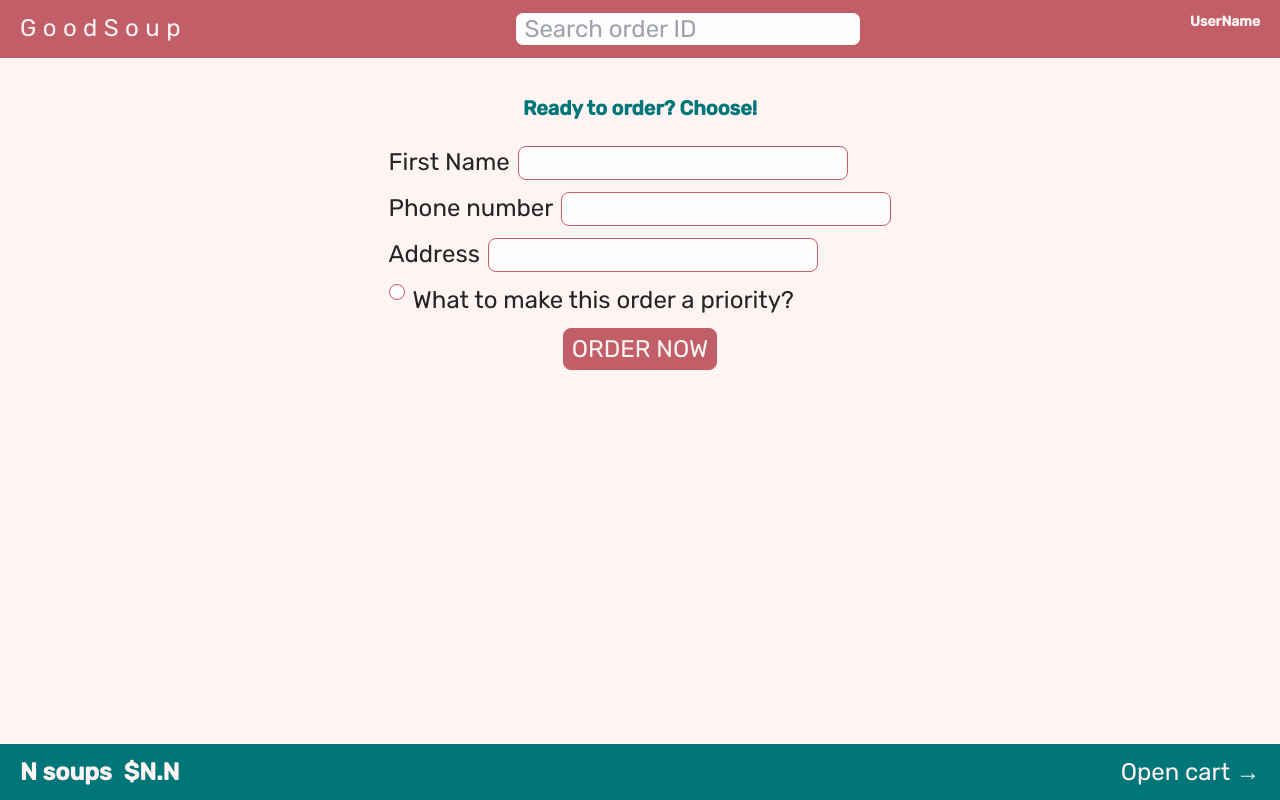
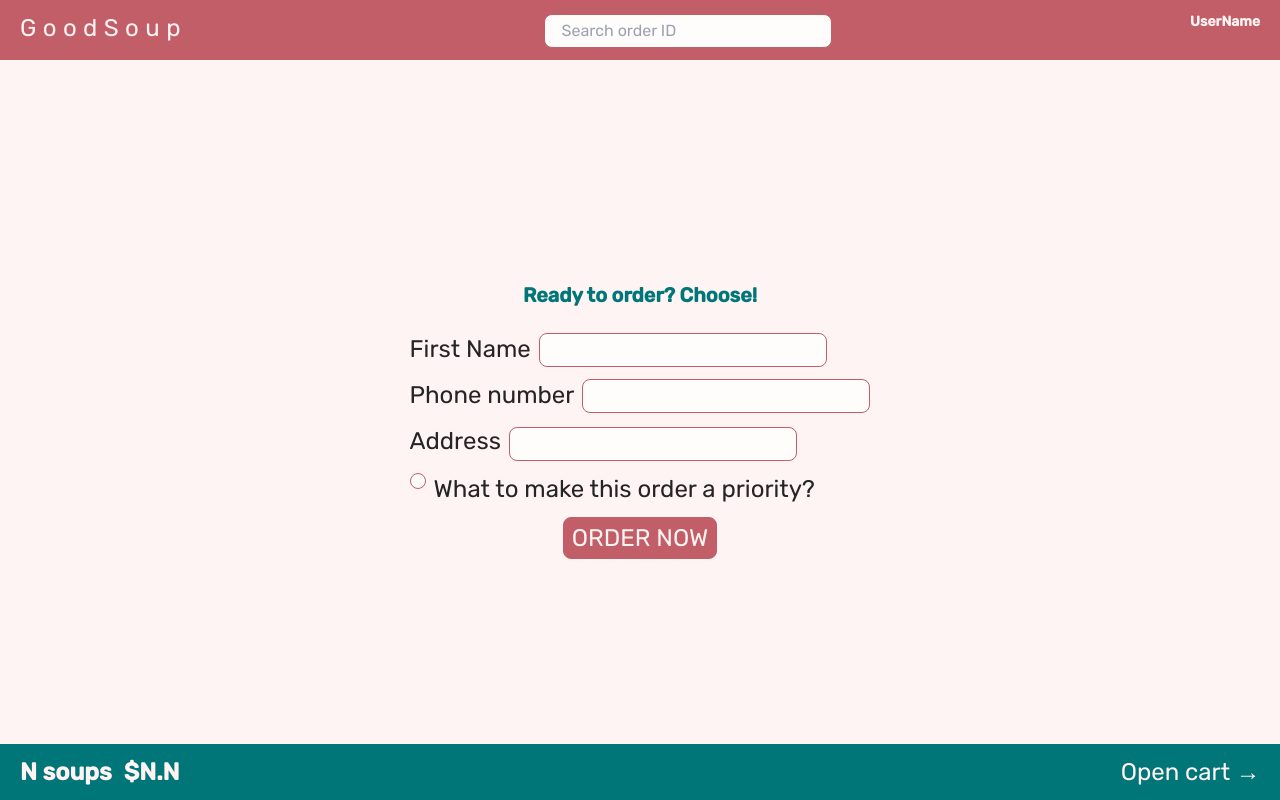
Before and after one commit to myrahkis/good-soup-shop, a React (Vite) app: page /order/new in a window 1280 px wide. Built offline with nearby package versions, Linux system fonts and the light colour scheme.

Commit message:
more styling

```diff
--- a/src/features/menu/Menu.jsx
+++ b/src/features/menu/Menu.jsx
@@ -6,9 +6,8 @@ function Menu() {
   const menu = useLoaderData();
 
   // console.log(menu);
-
   return (
-    <ul className="flex justify-evenly gap-9 py-12 px-5 flex-wrap">
+    <ul className="grid grid-cols-4 gap-y-12 gap-x-11 px-20 py-10 mt-[60rem] mb-4">
       {menu.map((soup) => (
         <MenuItem key={soup.idMeal} soup={soup} />
       ))}
--- a/src/features/menu/MenuItem.jsx
+++ b/src/features/menu/MenuItem.jsx
@@ -3,15 +3,21 @@ function MenuItem({ soup }) {
   const { strMeal: soupName, strArea: country, strMealThumb: picture } = soup;
 
   return (
-    <li className="max-w-72 text-center text-base text-dark-text-color">
+    <li className="flex min-w-60 max-w-60 flex-col text-base text-dark-text-color">
       <img
         src={picture}
         alt={`${soup.strMeal} pic`}
-        className="mb-1 h-[17rem] w-[17rem] rounded-2xl border border-emphasis-color"
+        className="mb-3 h-[14rem] w-[14rem] self-center rounded-2xl duration-100 hover:translate-y-0.5 shadow-xl"
       />
       <div>
         <h4 className="font-semibold uppercase">{soupName}</h4>
         <p>Cuisine: {country}</p>
+      </div>
+      <div className="mt-2 flex w-full items-center justify-between">
+        <p>$N</p>
+        <button className="rounded-lg bg-main-color px-3 py-1 text-light-text-color hover:bg-secondary-color hover:text-dark-text-color">
+          ADD
+        </button>
       </div>
     </li>
   );
--- a/src/features/order/CreateOrder.jsx
+++ b/src/features/order/CreateOrder.jsx
@@ -39,7 +39,7 @@ function CreateOrder() {
         <div className="flex gap-2">
           <label>First Name</label>
           <input
-            className="bg-light-bg-color rounded-lg border border-main-color"
+            className="input"
             type="text"
             name="customer"
             required
@@ -48,7 +48,7 @@ function CreateOrder() {
         <div className="flex gap-2">
           <label>Phone number</label>
           <input
-            className="bg-light-bg-color rounded-lg border border-main-color"
+            className="input"
             type="tel"
             name="phone"
             required
@@ -59,7 +59,7 @@ function CreateOrder() {
           <label>Address</label>
           <div>
             <input
-              className="bg-light-bg-color rounded-lg border border-main-color"
+              className="input"
               type="text"
               name="address"
               required
@@ -68,7 +68,7 @@ function CreateOrder() {
         </div>
         <div className="flex gap-2">
           <input
-            className="bg-light-bg-color h-4 w-4 appearance-none rounded-lg border border-main-color text-emphasis-color checked:bg-main-color"
+            className="bg-light-bg-color h-4 w-4 appearance-none rounded-lg border border-main-color checked:bg-main-color"
             type="checkbox"
             name="priority"
             id="priority"
--- a/src/features/order/SearchOrder.jsx
+++ b/src/features/order/SearchOrder.jsx
@@ -20,7 +20,7 @@ function SearchOrder() {
         placeholder="Search order ID"
         value={query}
         onChange={(e) => setQuery(e.target.value)}
-        className="bg-light-bg-color rounded-lg border border-main-color px-2 cursor-text"
+        className="input text-dark-text-color"
       />
     </form>
   );
--- a/src/features/user/CreateUser.jsx
+++ b/src/features/user/CreateUser.jsx
@@ -1,17 +1,29 @@
 import { useState } from "react";
+import { useNavigate } from "react-router-dom";
 
 function CreateUser() {
   const [name, setName] = useState("");
+  const navigate = useNavigate();
   return (
-    <div className="flex justify-center gap-3 text-dark-text-color">
+    <div className="flex flex-col items-center justify-center gap-3 text-dark-text-color">
       <p>Welcome! What is your name?</p>
       <input
         type="text"
         value={name}
-        onChange={(e) => e.target.value}
+        onChange={(e) => setName(e.target.value)}
         placeholder="Jane Doe"
-        className="bg-light-bg-color rounded-lg border border-main-color px-2 cursor-text"
+        className="input text-lg"
       />
+      {name !== "" && (
+        <div>
+          <button
+            onClick={() => navigate("/menu")}
+            className="mt-1 rounded-lg bg-main-color px-4 py-2 text-lg uppercase text-light-text-color hover:bg-emphasis-color"
+          >
+            Start ordering
+          </button>
+        </div>
+      )}
     </div>
   );
 }
--- a/src/index.css
+++ b/src/index.css
@@ -3,46 +3,82 @@
 @tailwind components;
 @tailwind utilities;
 
-/* :root {
-  --background-color: #fff4f4;
-  --secondary-color: #e58b8e;
-  --main-color: #c25e67;
-  --emphasis-color: #f7f5dd;
-  --dark-text-color: #252525;
-} */
+@layer components {
+  .input {
+    @apply h-4 w-72 cursor-text appearance-none rounded-lg border border-main-color bg-light-bg-color p-4 text-base focus:outline-none focus:ring-2 focus:ring-emphasis-color;
+  }
+  .loader {
+    width: 50px;
+    height: 28px;
+    --_g: no-repeat radial-gradient(farthest-side, #007678 94%, #0000);
+    background:
+      var(--_g) 50% 0,
+      var(--_g) 100% 0;
+    background-size: 12px 12px;
+    position: relative;
+    animation: d3-0 1.5s linear infinite;
+  }
 
-* {
-  box-sizing: border-box;
-  margin: 0;
-  padding: 0;
+  /* https://dev.to/afif/i-made-100-more-css-loaders-for-your-next-project-4ioa */
+  .loader:before {
+    content: "";
+    position: absolute;
+    height: 12px;
+    aspect-ratio: 1;
+    border-radius: 50%;
+    background: #c25e67;
+    left: 0;
+    top: 0;
+    animation:
+      d3-1 1.5s linear infinite,
+      d3-2 0.5s cubic-bezier(0, 200, 0.8, 200) infinite;
+  }
+  @keyframes d3-0 {
+    0%,
+    31% {
+      background-position:
+        50% 0,
+        100% 0;
+    }
+    33% {
+      background-position:
+        50% 100%,
+        100% 0;
+    }
+    43%,
+    64% {
+      background-position:
+        50% 0,
+        100% 0;
+    }
+    66% {
+      background-position:
+        50% 0,
+        100% 100%;
+    }
+    79% {
+      background-position:
+        50% 0,
+        100% 0;
+    }
+    100% {
+      transform: translateX(calc(-100% / 3));
+    }
+  }
+  @keyframes d3-1 {
+    100% {
+      left: calc(100% + 7px);
+    }
+  }
+  @keyframes d3-2 {
+    100% {
+      top: -0.1px;
+    }
+  }
 }
 
 html {
-  /* font-size: 65%; */
-  min-height: 100vh;
-  width: 100%;
   font-family: "Rubik", sans-serif;
   font-weight: 400;
   font-style: normal;
 }
-
-/*
-img {
-  width: 10rem;
-  height: 10rem;
-}
-
-button {
-  border-radius: 8px;
-  border: 1px solid transparent;
-  padding: 0.6em 1.2em;
-  font-size: 1em;
-  font-weight: 500;
-  font-family: inherit;
-  background-color: #1a1a1a;
-  cursor: pointer;
-  transition: border-color 0.25s;
-}
-button:hover {
-  border-color: #646cff;
-} */
--- a/src/ui/AppLayout.jsx
+++ b/src/ui/AppLayout.jsx
@@ -13,7 +13,7 @@ function AppLayout() {
     <div className="grid h-screen grid-rows-[auto_1fr_auto] text-2xl">
       {isLoading && <Loader />}
       <Header />
-      <main className="overflow-y-auto">
+      <main className="flex items-center justify-center overflow-y-scroll">
         <Outlet />
       </main>
       <CartOverview />
--- a/src/ui/Home.jsx
+++ b/src/ui/Home.jsx
@@ -2,8 +2,8 @@ import CreateUser from "../features/user/CreateUser";
 
 function Home() {
   return (
-    <div className="py-9">
-      <h1 className="mb-4 text-center text-xl font-semibold uppercase text-emphasis-color">
+    <div className="min-h-60">
+      <h1 className="mb-4 text-center text-4xl font-semibold uppercase text-emphasis-color">
         The best soups.
         <br />
         <span className="text-main-color">Good soup, good for you.</span>
--- a/src/ui/Loader.jsx
+++ b/src/ui/Loader.jsx
@@ -1,9 +1,9 @@
 function Loader() {
-    return(
-        <div>
-            <h3>Loading...</h3>
-        </div>
-    );
+  return (
+    <div className="absolute inset-0 flex items-center justify-center bg-light-bg-color/20 backdrop-blur-sm">
+      <div className="loader"></div>
+    </div>
+  );
 }
 
 export default Loader;
```
